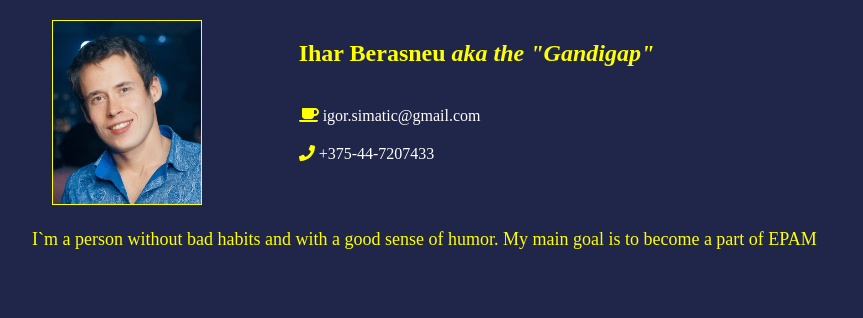
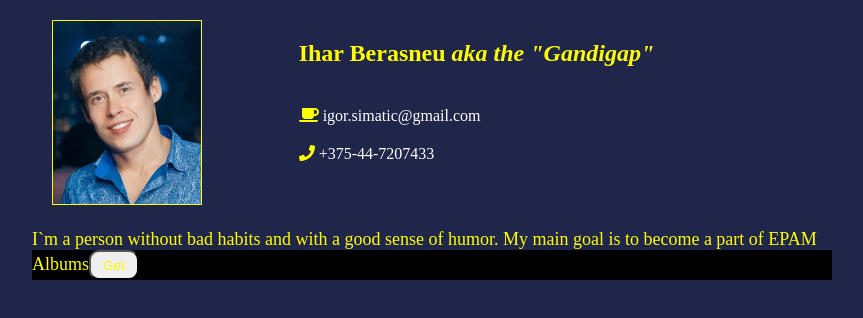
Before and after one commit to gandigap/EpamLab, a React (Create React App) app in the folder tasks/react-task-one/: page / in a window 1280 px wide. Shown: the top 318 px of the page, without its empty margins (208-1071 px from the left). Built offline with nearby package versions, Linux system fonts and the light colour scheme; no server answers.

Commit message:
init:task react2

```diff
--- a/tasks/react-task-one/src/components/Content.tsx
+++ b/tasks/react-task-one/src/components/Content.tsx
@@ -1,5 +1,6 @@
 import React from 'react';
 import styled from 'styled-components';
+import Albums from './albums/Albums';
 
 const ContentContainer = styled.div`
   grid-area: content;
@@ -15,6 +16,7 @@ const Content: React.FC<ContentProps> = ({ content }) => {
   return (
     <ContentContainer>
       {content}
+      <Albums />
     </ContentContainer>
   );
 };
--- /dev/null
+++ b/tasks/react-task-one/src/components/albums/Albums.tsx
@@ -0,0 +1,42 @@
+import React, { Component } from 'react';
+import styled from 'styled-components';
+
+const AlbumsContainer = styled.div`
+  background-color: #000;
+`;
+
+const AlbumsButton = styled.button`
+  width: 50px;
+  height: 30px;
+  border-radius: 10px;
+`;
+
+type AlbumsProps = {
+  data?: object[]
+}
+
+export class Albums extends Component<AlbumsProps> {
+  constructor(props: AlbumsProps) {
+    super(props)
+    this.state = {
+      data: {}
+    }
+  }
+
+  componentDidMount() {
+    fetch('https://jsonplaceholder.typicode.com/albums')
+      .then(response => response.json())
+      .then(json => console.log(json))
+  }
+
+  render() {
+    return (
+      <AlbumsContainer>
+        Albums
+        <AlbumsButton>Get</AlbumsButton >
+      </AlbumsContainer>
+    )
+  }
+}
+
+export default Albums
```
